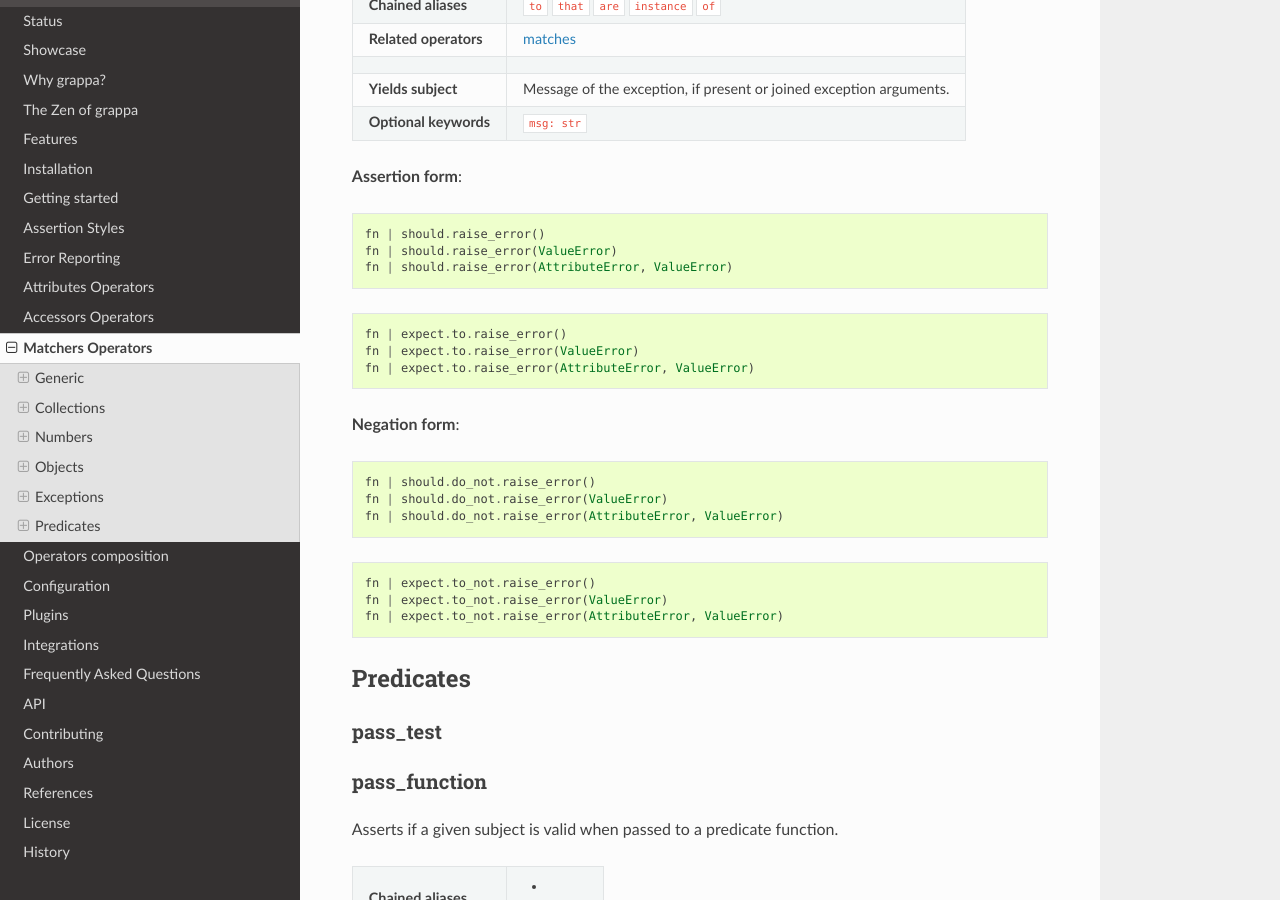
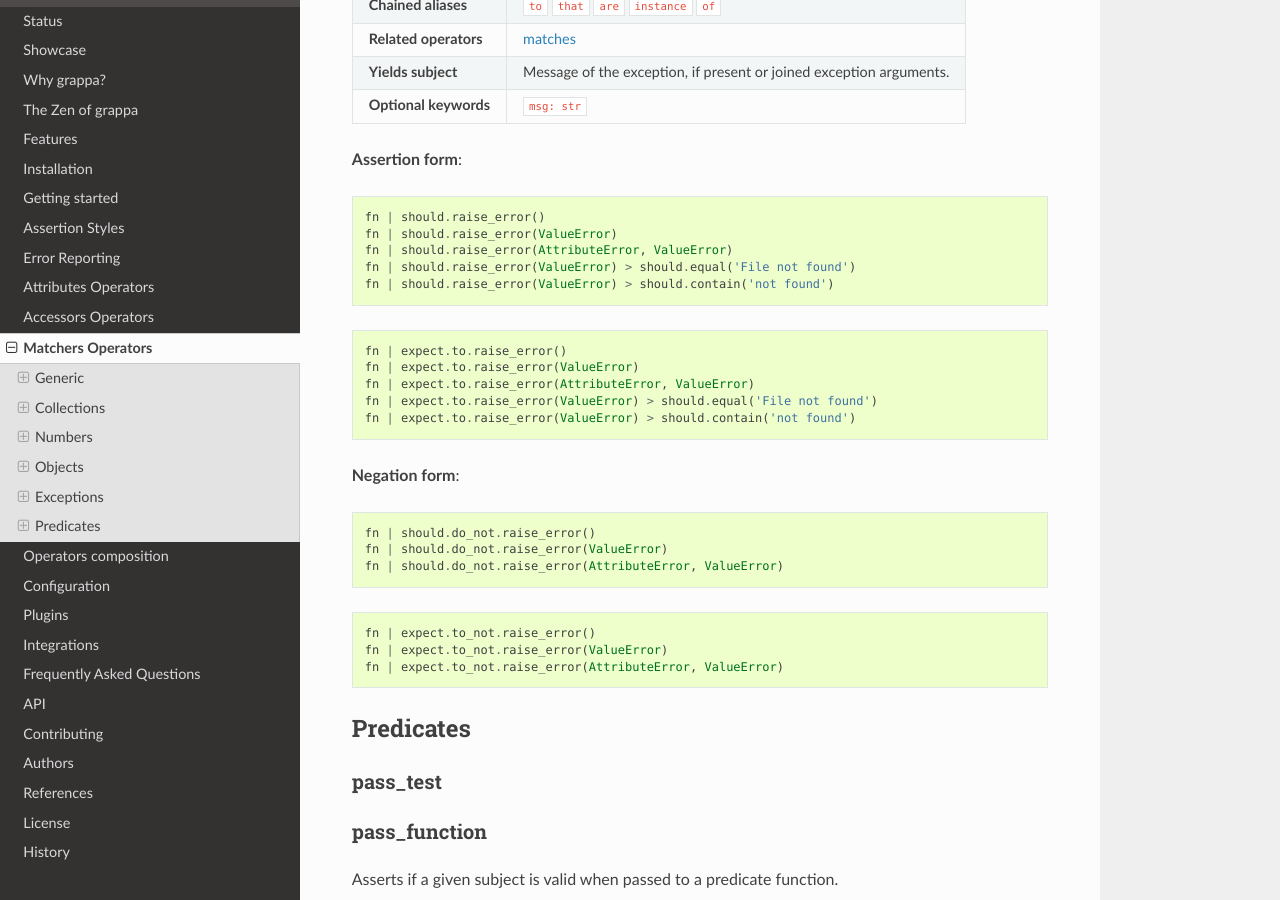
Before and after one commit to grappa-py/grappa, a Sphinx documentation site: the page built from docs/matchers-operators.rst, in a window 1280 px wide and 900 px high, scrolled down 16434 px. Built offline with Sphinx 7.4.7 and the Read the Docs theme 2.0.0, drawn with Linux system fonts in a browser that asks for light colours.

Commit message:
exception message doc added

```diff
--- a/docs/matchers-operators.rst
+++ b/docs/matchers-operators.rst
@@ -916,7 +916,7 @@ arguments
  **Chained aliases**     ``to`` ``that`` ``are`` ``instance`` ``of``
 -----------------------  ------------------------
  **Related operators**   matches_
- ----------------------  ------------------------
+-----------------------  ------------------------
  **Yields subject**      Message of the exception, if present or joined exception arguments.
 -----------------------  ------------------------
  **Optional keywords**   ``msg: str``
@@ -929,12 +929,16 @@ arguments
     fn | should.raise_error()
     fn | should.raise_error(ValueError)
     fn | should.raise_error(AttributeError, ValueError)
+    fn | should.raise_error(ValueError) > should.equal('File not found')
+    fn | should.raise_error(ValueError) > should.contain('not found')
 
 .. code-block:: python
 
     fn | expect.to.raise_error()
     fn | expect.to.raise_error(ValueError)
     fn | expect.to.raise_error(AttributeError, ValueError)
+    fn | expect.to.raise_error(ValueError) > should.equal('File not found')
+    fn | expect.to.raise_error(ValueError) > should.contain('not found')
 
 **Negation form**:
 
```
